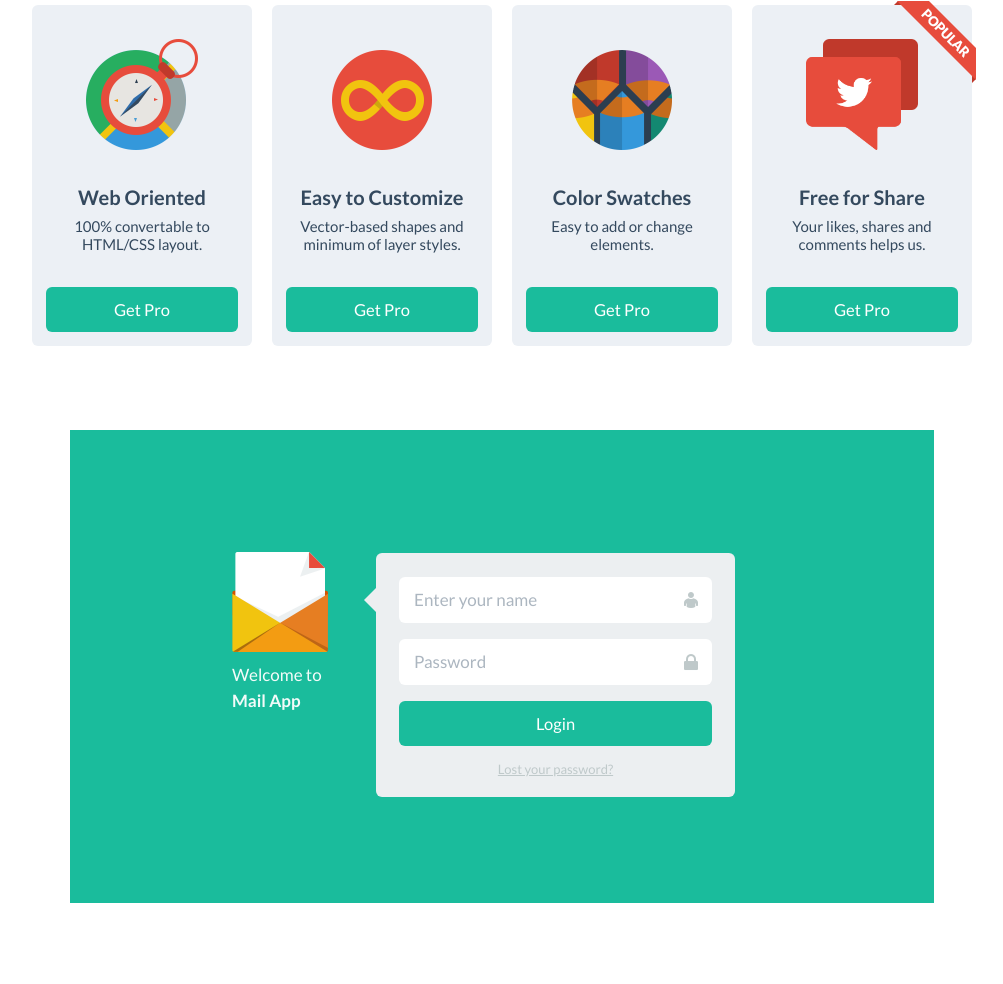
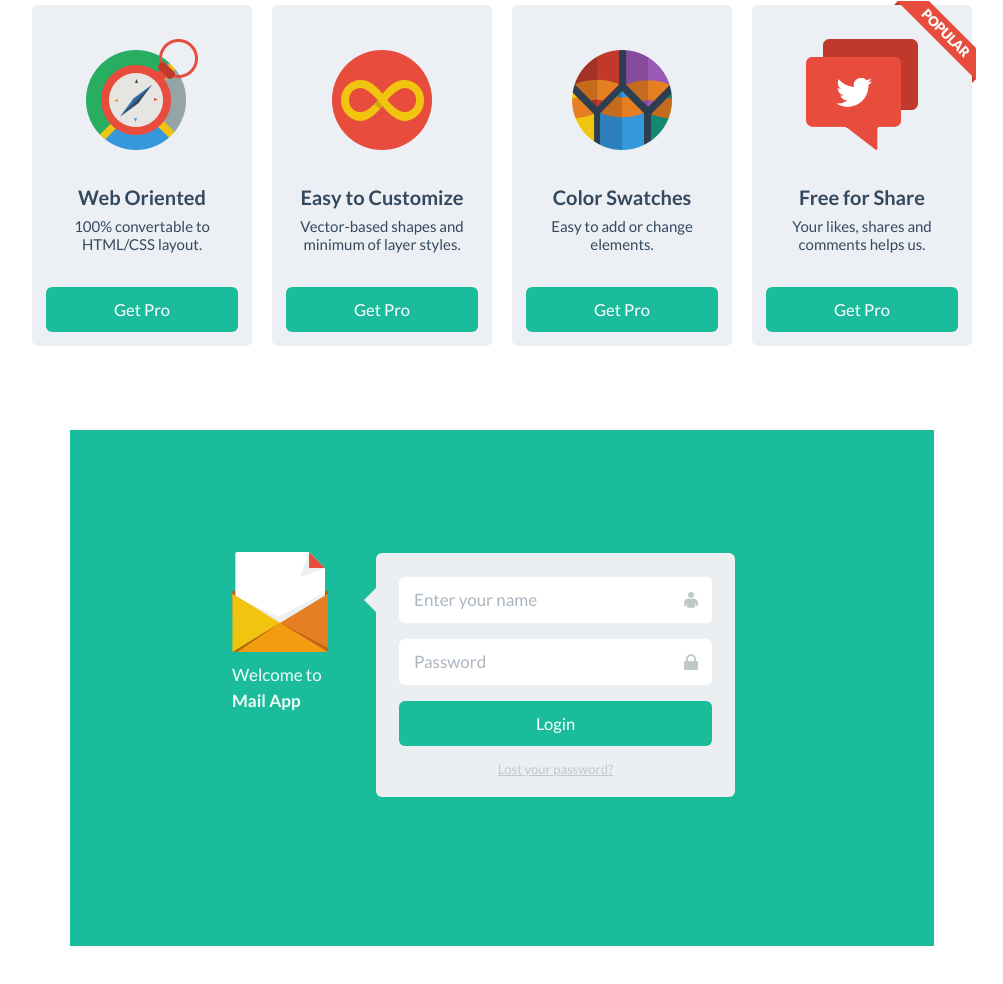
Before and after one commit to kwugirl/Open-Sesame, a plain HTML site: page static/index.html in a window 1280 px wide. Shown: the part 3465-4449 px from the top of the page, without its empty margins (138-1141 px from the left). Drawn offline with Linux system fonts and the light colour scheme.

Commit message:
minor CSS changes

```diff
--- a/static/css/flat-ui.css
+++ b/static/css/flat-ui.css
@@ -2339,7 +2339,7 @@ body.vjs-full-window {
 
 .login-screen {
   background-color: #1ABC9C;
-  min-height: 317px;
+  min-height: 360px;
   padding: 123px 199px 33px 306px; }
 
 .login-icon {
```
